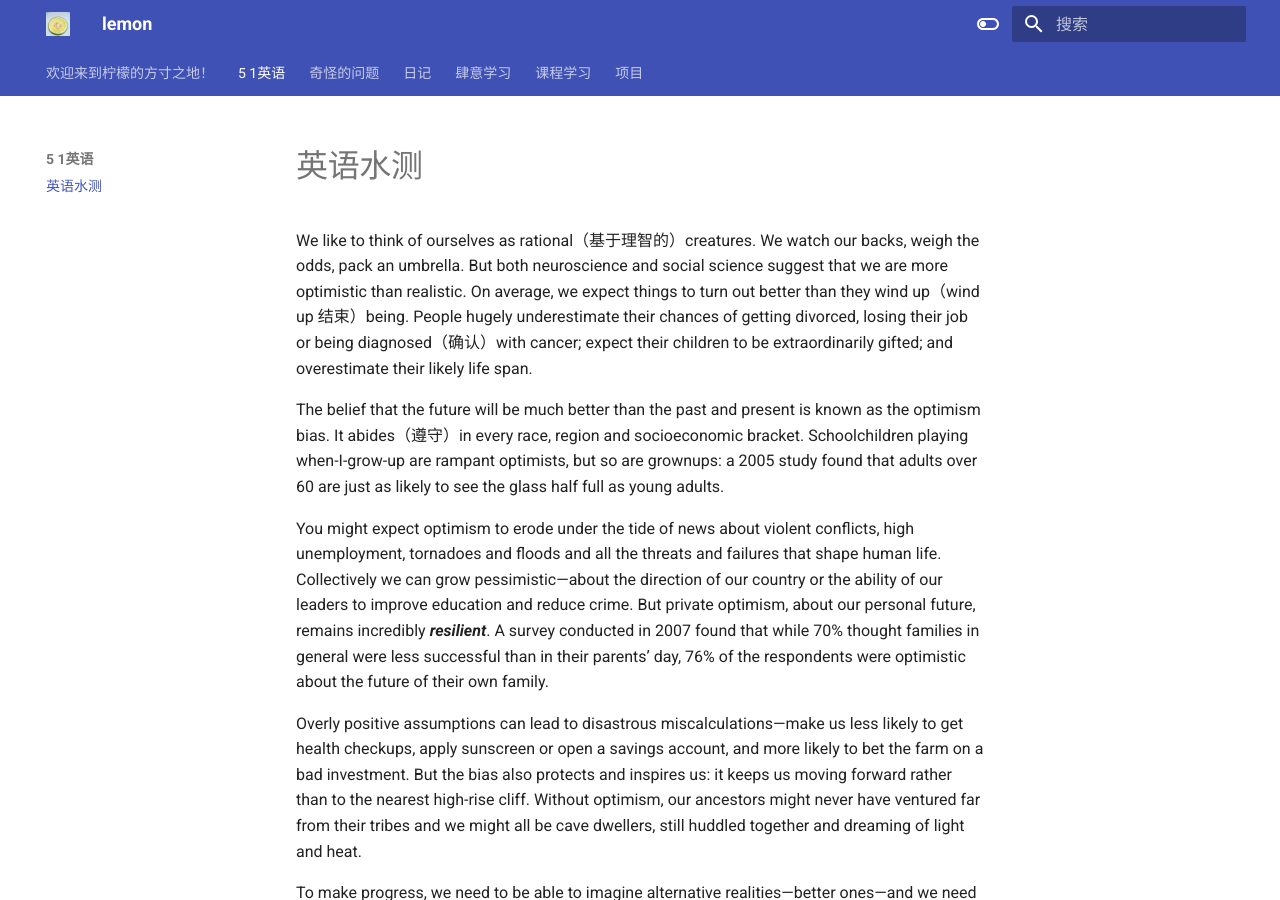
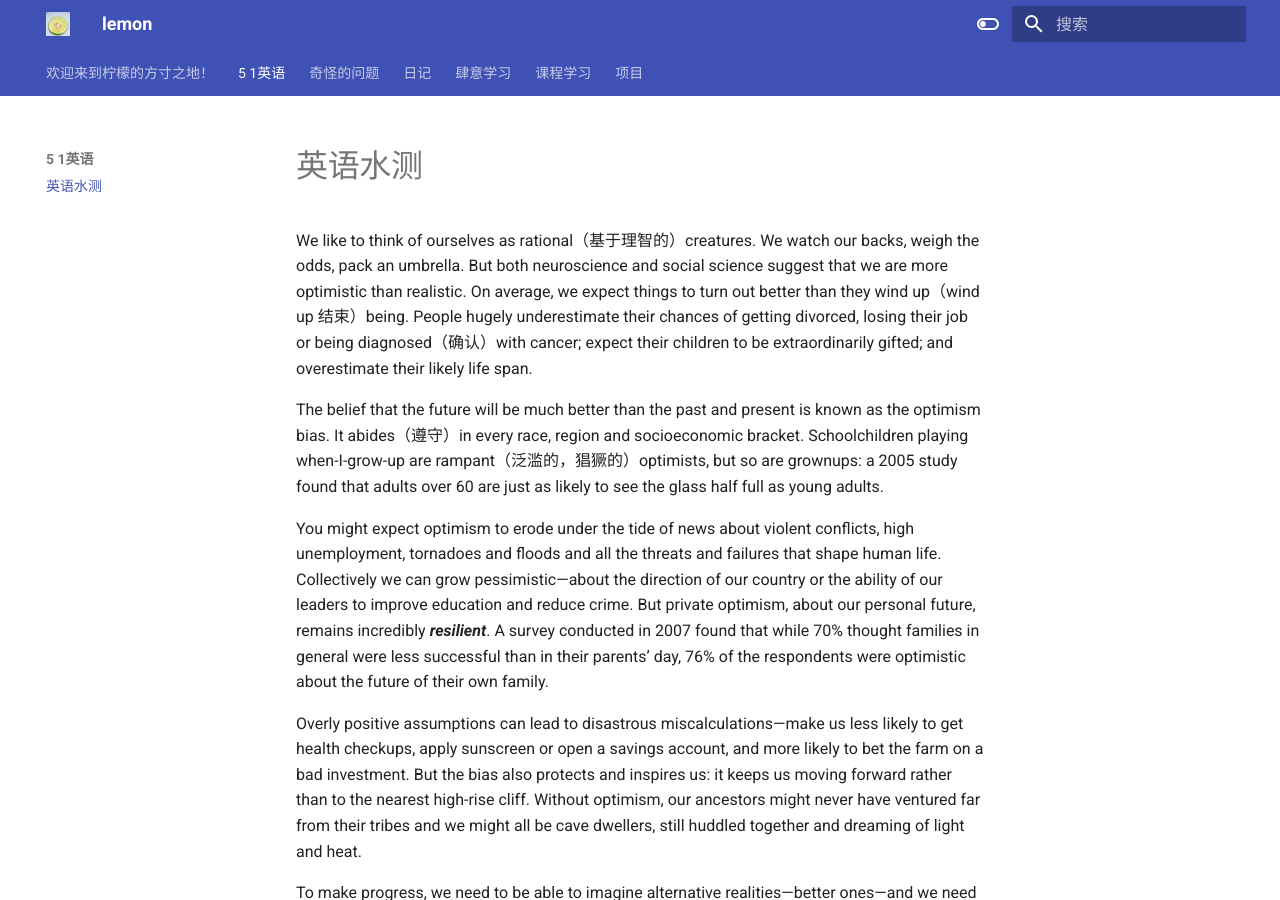
Before and after one commit to Apostle-lemon/Apostle-lemon.github.io, an MkDocs documentation site: the page built from docs/5_1英语/英语水测.md, in a window 1280 px wide and 900 px high. Built offline with MkDocs 1.6.1 and Material for MkDocs 9.7.7, drawn with Linux system fonts in a browser that asks for light colours.

Commit message:
vault backup: 2022-10-29 21:10:47
Affected files:
docs/5_1英语/英语水测.md

```diff
--- a/docs/5_1英语/英语水测.md
+++ b/docs/5_1英语/英语水测.md
@@ -2,7 +2,7 @@
 
 We like to think of ourselves as rational（基于理智的）creatures. We watch our backs, weigh the odds, pack an umbrella. But both neuroscience and social science suggest that we are more optimistic than realistic. On average, we expect things to turn out better than they wind up（wind up 结束）being. People hugely underestimate their chances of getting divorced, losing their job or being diagnosed（确认）with cancer; expect their children to be extraordinarily gifted; and overestimate their likely life span.
 
-The belief that the future will be much better than the past and present is known as the optimism bias. It abides（遵守）in every race, region and socioeconomic bracket. Schoolchildren playing when-I-grow-up are rampant optimists, but so are grownups: a 2005 study found that adults over 60 are just as likely to see the glass half full as young adults.
+The belief that the future will be much better than the past and present is known as the optimism bias. It abides（遵守）in every race, region and socioeconomic bracket. Schoolchildren playing when-I-grow-up are rampant（泛滥的，猖獗的）optimists, but so are grownups: a 2005 study found that adults over 60 are just as likely to see the glass half full as young adults.
 
 You might expect optimism to erode under the tide of news about violent conflicts, high unemployment, tornadoes and floods and all the threats and failures that shape human life. Collectively we can grow pessimistic—about the direction of our country or the ability of our leaders to improve education and reduce crime. But private optimism, about our personal future, remains incredibly **_resilient_**. A survey conducted in 2007 found that while 70% thought families in general were less successful than in their parents’ day, 76% of the respondents were optimistic about the future of their own family.
 
```
